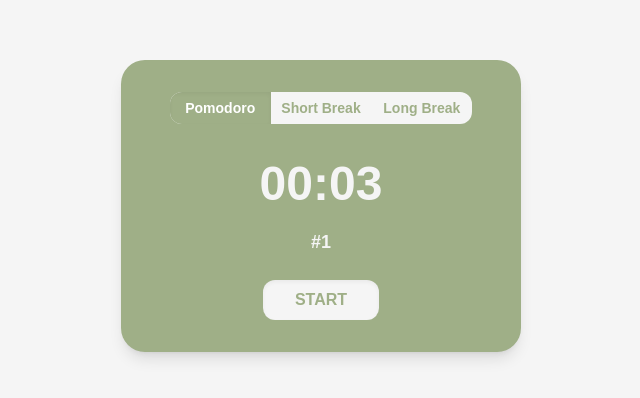
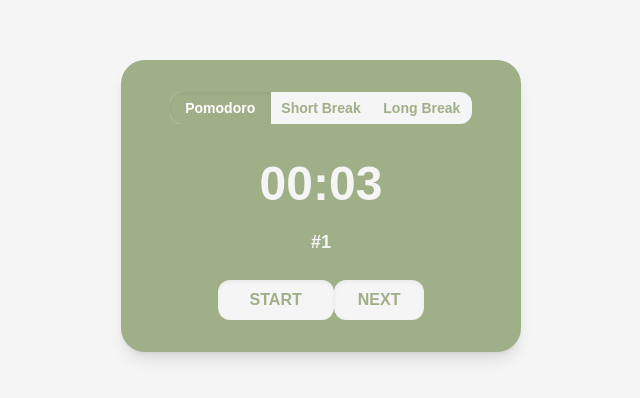
Before and after one commit to motaz99/focus, a Next.js app: page / in a window 1280 px wide. Shown: the part 194-592 px from the top of the page, without its empty margins (319-959 px from the left). Built offline with nearby package versions, Linux system fonts and the light colour scheme.

Commit message:
feat: add next period button

```diff
--- a/src/app/pomodoro/Timer.jsx
+++ b/src/app/pomodoro/Timer.jsx
@@ -51,6 +51,10 @@
 
   const pauseHandler = () => {
     setIsRunning(false);
+  };
+
+  const goNextPeriodHandler = () => {
+    nextPeriod();
   };
 
   return (
@@ -109,6 +113,13 @@
           PAUSE
         </button>
       )}
+
+      <button
+        onClick={goNextPeriodHandler}
+        className="bg-[#F5F5F5] text-[#9FAF87] font-bold py-2 px-6 rounded-xl shadow-inner hover:shadow-md hover:translate-y-[1px] active:translate-y-[2px] active:shadow-sm transition-all duration-200"
+      >
+        NEXT
+      </button>
     </div>
   );
 }
```
